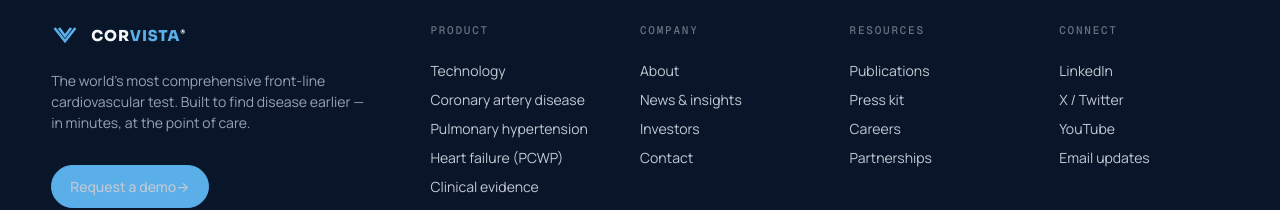
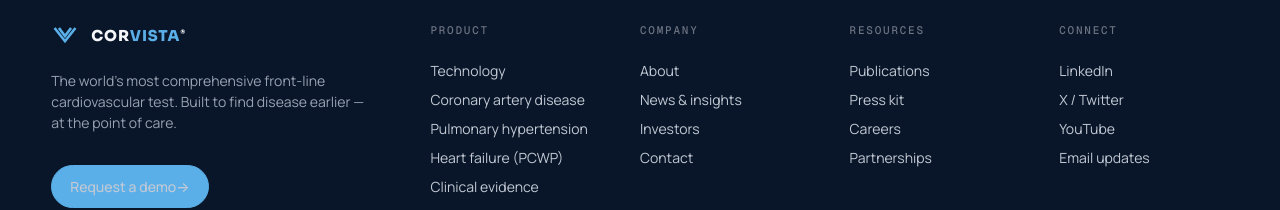
Before and after one commit to gsmith1014/project-atlas-2026, a React (Vite) app: page / in a window 1280 px wide. Shown: the part 4956-5166 px from the top of the page. Built offline with nearby package versions, Linux system fonts and the light colour scheme.

Commit message:
Update nav.jsx

```diff
--- a/src/nav.jsx
+++ b/src/nav.jsx
@@ -76,7 +76,7 @@
               </div>
             </div>
             <p style={{ color: '#98A2B3', maxWidth: 320, fontSize: 14, lineHeight: 1.5 }}>
-              The world's most comprehensive front-line cardiovascular test. Built to find disease earlier — in minutes, at the point of care.
+              The world's most comprehensive front-line cardiovascular test. Built to find disease earlier — at the point of care.
             </p>
             <div style={{ marginTop: 32, display: 'flex', gap: 12 }}>
               <a href="#contact" onClick={(e) => { e.preventDefault(); navTo('contact'); }} className="btn btn-primary" style={{ padding: '10px 18px', fontSize: 14 }}>
```
